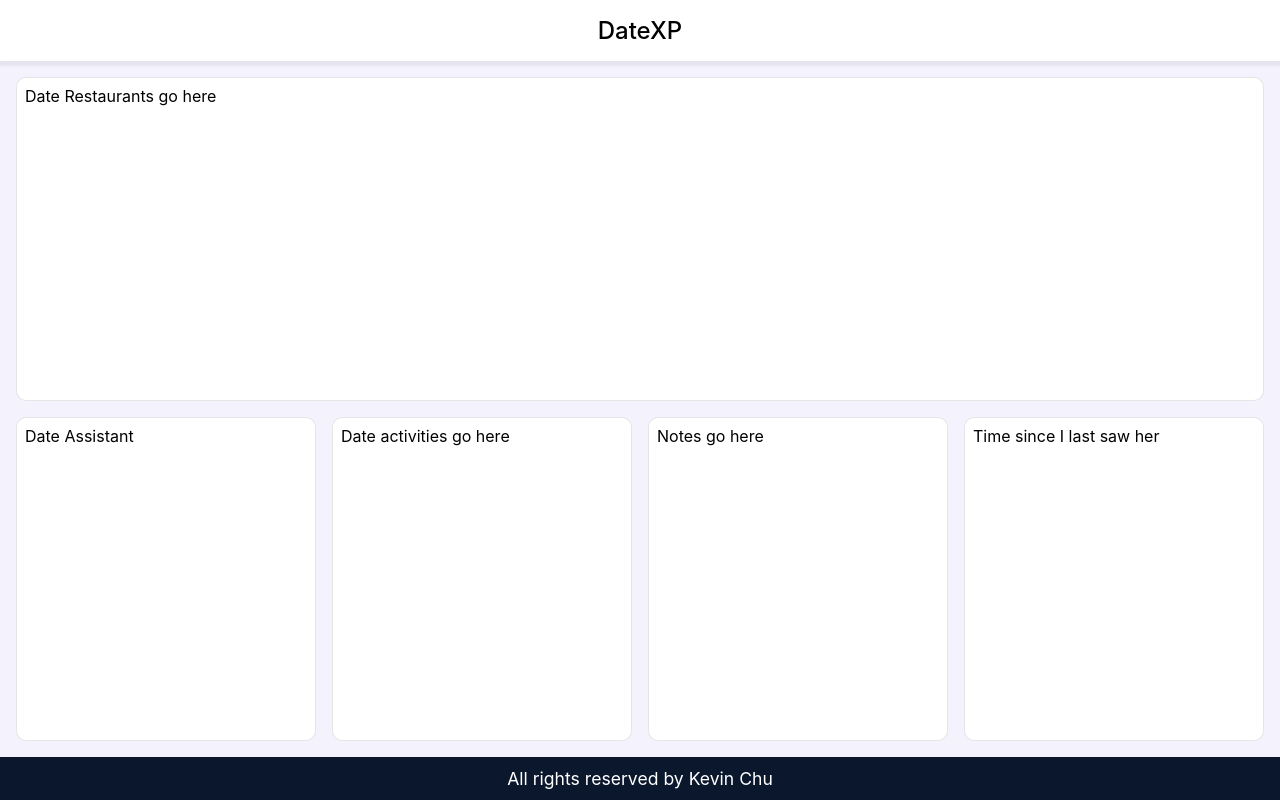
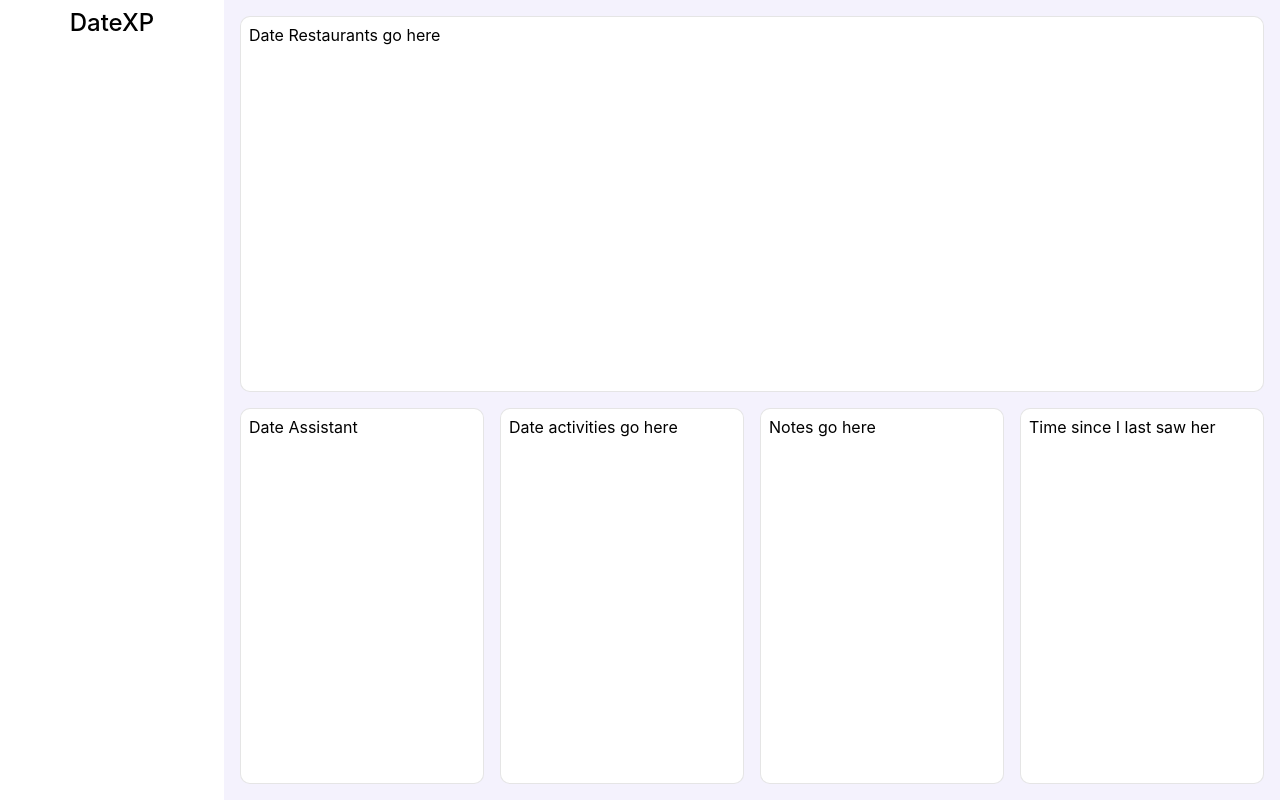
Before and after one commit to chukevh/dateXP, a React (Create React App) app in the folder frontend/: page / in a window 1280 px wide. Built offline with nearby package versions, Linux system fonts and the light colour scheme.

Commit message:
Changed layout to include sidenav

```diff
--- a/frontend/package.json
+++ b/frontend/package.json
@@ -8,6 +8,7 @@
     "@testing-library/user-event": "^13.5.0",
     "react": "^18.2.0",
     "react-dom": "^18.2.0",
+    "react-router-dom": "^6.22.3",
     "react-scripts": "5.0.1",
     "web-vitals": "^2.1.4"
   },
--- a/frontend/src/App.js
+++ b/frontend/src/App.js
@@ -1,18 +1,17 @@
 import React from "react";
-import Header from "./components/Header";
-import Main from "./components/Main";
-import Footer from "./components/Footer";
+import { Route, RouterProvider, createBrowserRouter, createRoutesFromElements } from "react-router-dom";
+import Dashboard from "./pages/Dashboard";
+import UserLayout from "./layouts/UserLayout";
 
-function App() {
+
+const router = createBrowserRouter(createRoutesFromElements(
+  <Route path='/' element={<UserLayout />}>
+    <Route index element={<Dashboard />} />
+  </Route>
+))
+
+export default function App() {
   return (
-    <>
-      <div className="wrapper">
-        <Header />
-        <Main />
-        <Footer />
-      </div>
-    </>
+    <RouterProvider router={router}/>
   );
 }
-
-export default App;
--- /dev/null
+++ b/frontend/src/components/SideNav.js
@@ -0,0 +1,7 @@
+export default function SideNav() {
+    return (
+        <div className="sidenav-container">
+            <span className="text-h1">DateXP</span>
+        </div>
+    )
+}
--- /dev/null
+++ b/frontend/src/layouts/UserLayout.js
@@ -0,0 +1,18 @@
+import Header from "../components/Header";
+import Footer from "../components/Footer";
+import SideNav from "../components/SideNav";
+import { Outlet } from "react-router-dom";
+
+export default function UserLayout() {
+    return (
+        <>
+            <div className="wrapper">
+                <SideNav />
+                <Outlet />
+                {/* <div className="main-container">
+
+                </div> */}
+            </div>
+        </>
+    )
+}
--- a/frontend/src/components/Main.js
+++ b/frontend/src/pages/Dashboard.js
@@ -1,9 +1,9 @@
-import News from "./News";
+import News from "../components/News";
 
-export default function Main() {
+export default function Dashboard() {
     return (
         <>
-            <section className="main-container">
+            <section className="dashboard-container">
                 <div className="module-container test">
                     <News />
                 </div>
--- a/frontend/src/styles.css
+++ b/frontend/src/styles.css
@@ -32,13 +32,25 @@ section {
 
 .wrapper {
   min-height: 100vh;
-  position: relative;
+  min-width: 100vw;
   display: flex;
-  flex-direction: column;
+  flex-direction: row;
 }
 
-/* Header Component */
-.navbar-container {
+/* .main-container {
+  flex: 1;
+}  */
+
+/* SideNav Component */
+.sidenav-container {
+  width: 12%;
+  min-width: 13rem;
+  padding: 0.5rem 0.5rem;
+  display: flex;
+  justify-content: center;
+}
+
+/* .navbar-container {
   background-color: white;
   min-height: 3vh;
   text-align: center;
@@ -47,17 +59,18 @@ section {
   box-shadow: 2px 2px 2px 3px rgb(0,0,0,0.06);
   position: relative;
   z-index: 10;
-}
+} */
 
-/* Main Component */
-.main-container {
+/* Dashboard Component */
+.dashboard-container {
   background-color:#F4F2FD;
   color: black;
+  flex: 1;
   display: flex;
   flex-direction: row;
   gap: 1rem;
-  flex: auto;
   flex-wrap: wrap;
+  overflow-y: scroll;
 }
 
 .module-container {
@@ -73,18 +86,18 @@ section {
 }
 
 /* Footer Component */
-.footer-container {
+/* .footer-container {
   text-align: center;
   padding: 0.7rem 0;
   width: 100%;
   background-color: #0B172D;
-}
+} */
 
 
 /* Media Settings */
 @media (width <= 1000px) {
   .module-container {
-    min-width: 100%;
-    min-height: 100%;
+    min-width: 70%;
+    min-height: 40%;
   }
 }
```
Also changed, not shown: 1 other file (tests, documents, lock files or other folders).
